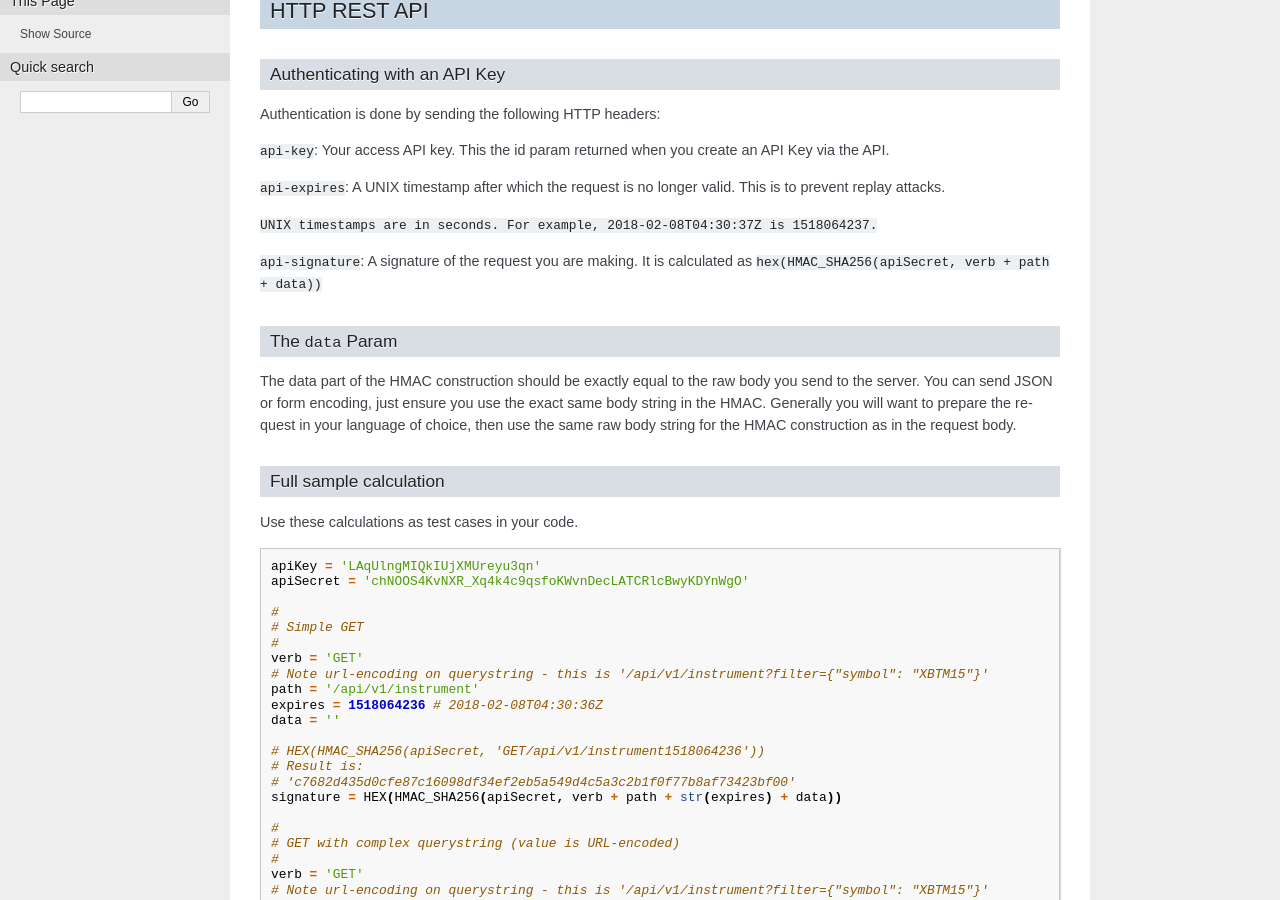
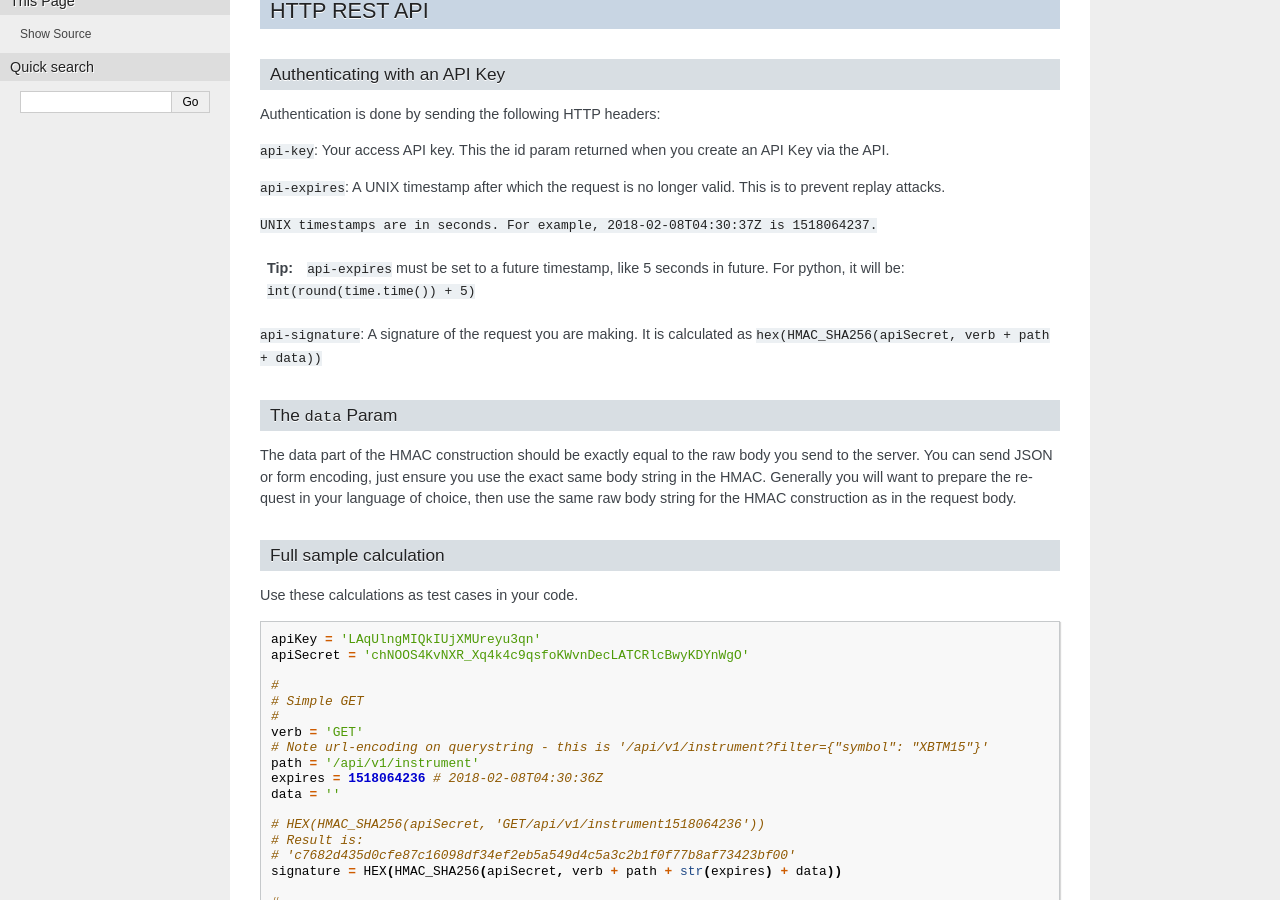
Before and after one commit to spiralexchange/spiral-api-docs, a Sphinx documentation site: the page built from docs/authentication.rst, in a window 1280 px wide and 900 px high, scrolled down 436 px. Built offline with Sphinx 7.4.7, drawn with Linux system fonts in a browser that asks for light colours; formulas are drawn with MathJax 3.

Commit message:
add desc to api-expires

```diff
--- a/docs/authentication.rst
+++ b/docs/authentication.rst
@@ -31,6 +31,10 @@ Authentication is done by sending the following HTTP headers:
 ``api-expires``: A UNIX timestamp after which the request is no longer valid. This is to prevent replay attacks.
 
 ``UNIX timestamps are in seconds. For example, 2018-02-08T04:30:37Z is 1518064237.``
+
+.. tip::
+
+    ``api-expires`` must be set to a future timestamp, like 5 seconds in future. For python, it will be: ``int(round(time.time()) + 5)``
 
 ``api-signature``: A signature of the request you are making.
 It is calculated as ``hex(HMAC_SHA256(apiSecret, verb + path + data))``
```
